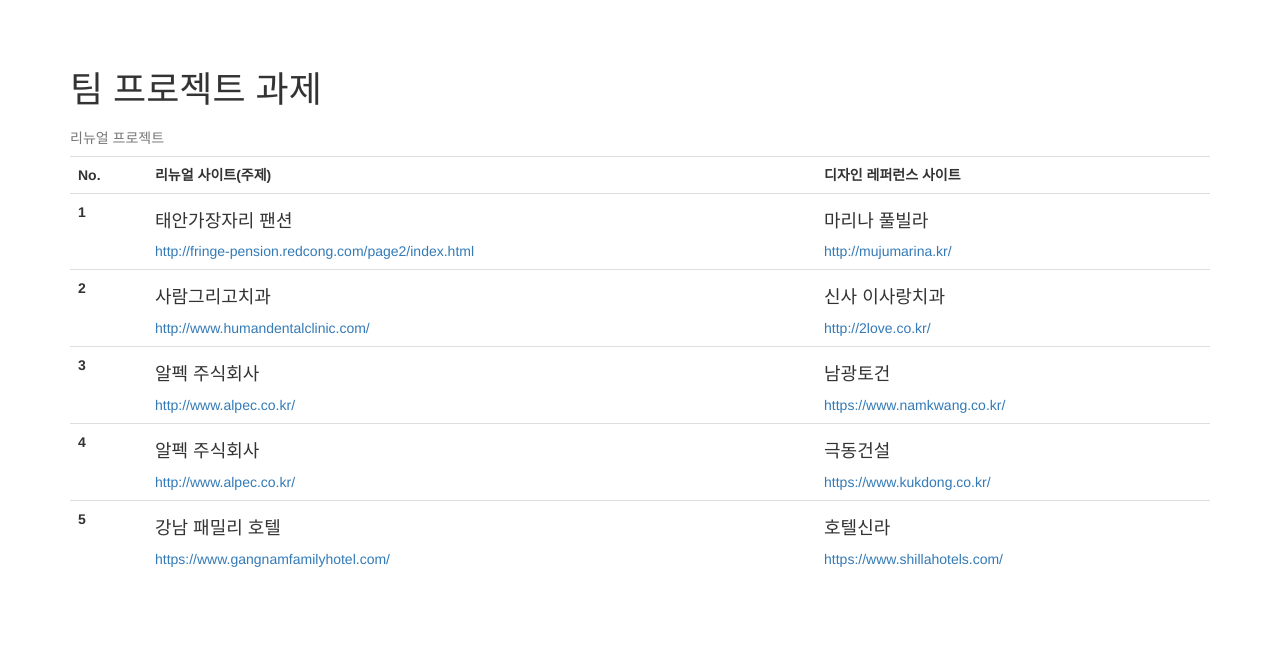
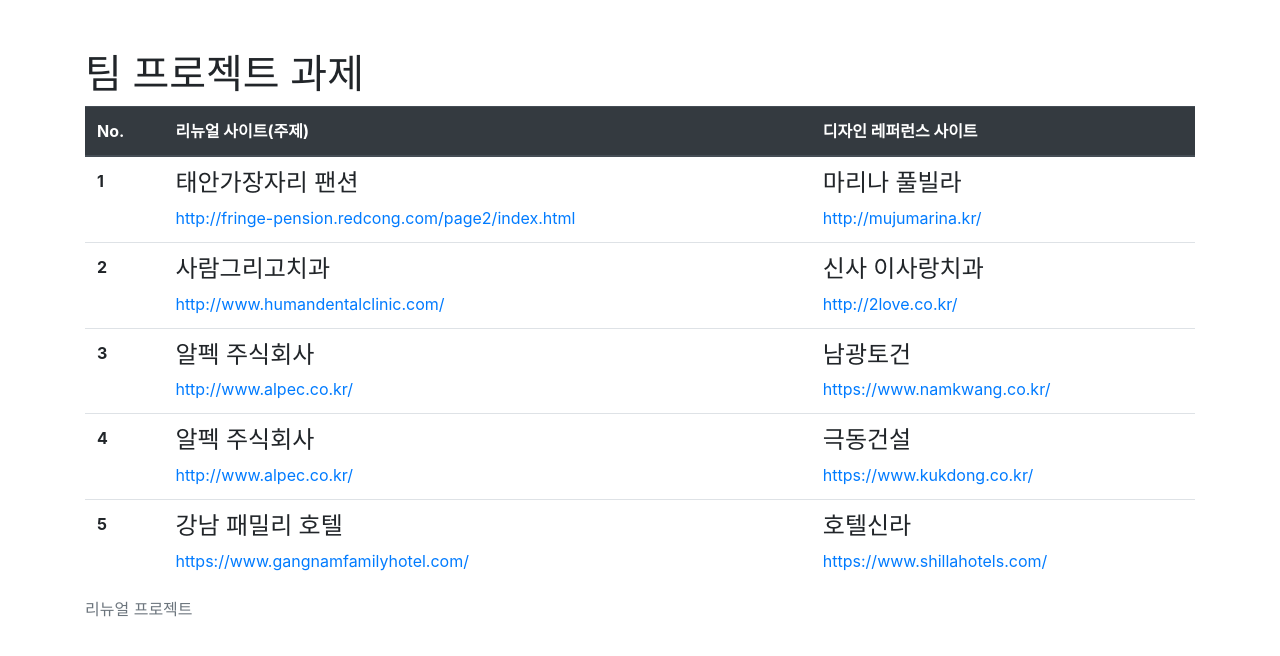
Before and after one commit to csslick/project-notice200520, a plain HTML site: page index.html in a window 1280 px wide. Drawn offline with nearby package versions, Linux system fonts and the light colour scheme.

Commit message:
Update index.html

```diff
--- a/index.html
+++ b/index.html
@@ -5,10 +5,9 @@
   <meta charset="UTF-8">
   <meta name="viewport" content="width=device-width, initial-scale=1.0">
   <title>프로젝트 공지 2020.05.20</title>
-  <link rel="stylesheet" href="https://maxcdn.bootstrapcdn.com/bootstrap/3.3.2/css/bootstrap.min.css">
-  <link rel="stylesheet" href="https://maxcdn.bootstrapcdn.com/bootstrap/3.3.2/css/bootstrap-theme.min.css">
+  <link rel="stylesheet" href="https://maxcdn.bootstrapcdn.com/bootstrap/4.4.1/css/bootstrap.min.css">
   <style>
-    section{
+    section {
       padding-top: 50px;
     }
   </style>
@@ -20,16 +19,19 @@
     <h1>팀 프로젝트 과제</h1>
     <table class="table">
       <caption>리뉴얼 프로젝트</caption>
-      <tr>
-        <th>No.</th>
-        <th>리뉴얼 사이트(주제)</th>
-        <th>디자인 레퍼런스 사이트</th>
-      </tr>
+      <thead class="thead-dark">
+        <tr>
+          <th>No.</th>
+          <th>리뉴얼 사이트(주제)</th>
+          <th>디자인 레퍼런스 사이트</th>
+        </tr>
+      </thead>
       <tr>
         <th>1</th>
         <td>
           <h4>태안가장자리 팬션</h4>
-          <a href="http://fringe-pension.redcong.com/page2/index.html">http://fringe-pension.redcong.com/page2/index.html</a>
+          <a
+            href="http://fringe-pension.redcong.com/page2/index.html">http://fringe-pension.redcong.com/page2/index.html</a>
         </td>
         <td>
           <h4>마리나 풀빌라</h4>
```
